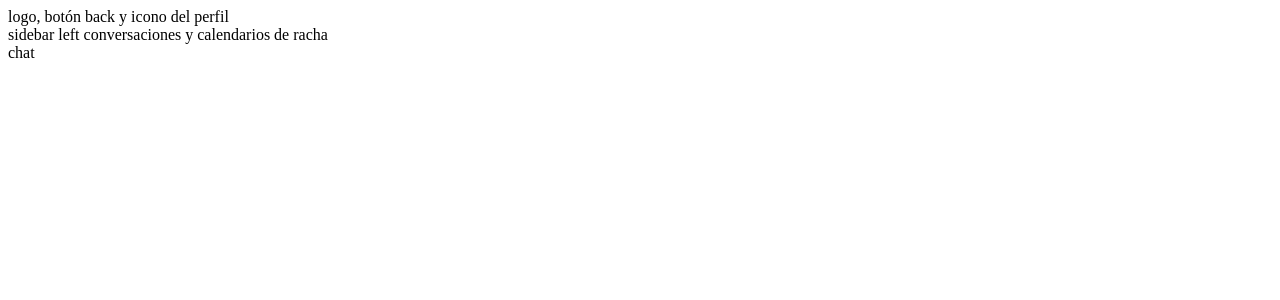
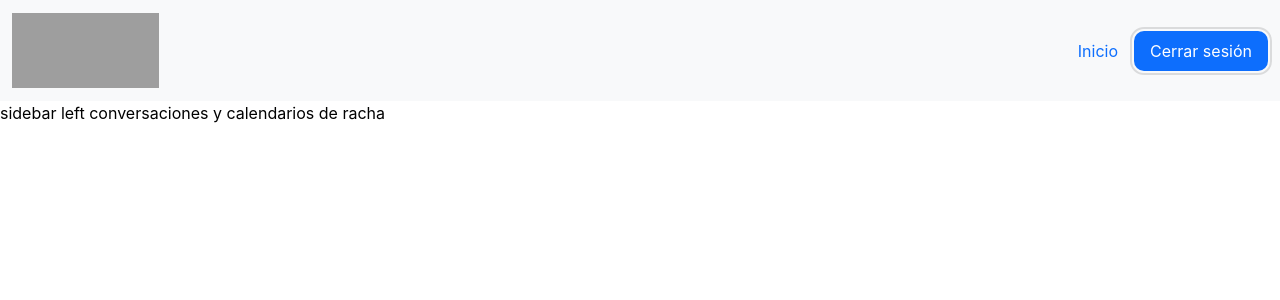
Before and after one commit to dsalazar444/JoBot_project, a Django app: page /interview/ in a window 1280 px wide. Shown: the top 300 px of the page. Run offline with Django 5.2, Linux system fonts and the light colour scheme; grey boxes are pictures that could not be loaded.

Commit message:
Update interview.html

```diff
--- a/interview_mode/templates/interview.html
+++ b/interview_mode/templates/interview.html
@@ -1,12 +1,41 @@
 <!DOCTYPE html>
-<html lang="en">
+<html lang="es">
+{% load static %}
 <head>
     <meta charset="UTF-8">
+    <meta name="viewport" content="width=device-width, initial-scale=1.0">
+    <link href="https://cdn.jsdelivr.net/npm/bootstrap@5.3.8/dist/css/bootstrap.min.css" rel="stylesheet" integrity="sha384-sRIl4kxILFvY47J16cr9ZwB07vP4J8+LH7qKQnuqkuIAvNWLzeN8tE5YBujZqJLB" crossorigin="anonymous">
+    <script src="https://cdn.jsdelivr.net/npm/bootstrap@5.3.8/dist/js/bootstrap.bundle.min.js" integrity="sha384-FKyoEForCGlyvwx9Hj09JcYn3nv7wiPVlz7YYwJrWVcXK/BmnVDxM+D2scQbITxI" crossorigin="anonymous"></script>
+    <link href="{% static 'css/base.css' %}" rel="stylesheet">
     <title>Interview Mode • JoBot</title>
+    <link rel="shortcut icon" href="{% static 'img/logo_head.png' %}">
 </head>
 <body>
-<header></header> logo, botón back y icono del perfil
-<aside></aside> sidebar left conversaciones y calendarios de racha
-<main></main> chat
+    <nav class="navbar navbar-basem navbar-expand-lg bg-body-tertiary">
+        <div class="container-fluid">
+            <a class="navbar-brand navbar-brandm" href="modo_juego.html">
+                <img src="{% static 'img/logo.png' %}" alt="JoBot logo" height="75" width="147">
+            </a>
+            <button class="navbar-toggler" type="button" data-bs-toggle="collapse" data-bs-target="#navbarTogglerDemo02" aria-controls="navbarTogglerDemo02" aria-expanded="false" aria-label="Toggle navigation">
+                <span class="navbar-toggler-icon"></span>
+            </button>
+            <div class="collapse navbar-collapse" id="navbarTogglerDemo02">
+                <ul class="nav nav-pills nav-pillsm justify-content-end w-100">
+                    <li class="nav-item nav-itemm">
+                        <a class="nav-link nav-linkm" href="#">Inicio</a>
+                    </li>
+                    <li class="nav-item nav-itemm">
+                        <a class="nav-link nav-linkm active" aria-current="page" href="#">Cerrar sesión</a>
+                    </li>
+                </ul>
+            </div>
+        </div>
+
+    </nav>
+    <aside></aside> sidebar left conversaciones y calendarios de racha
+    <main>
+        {% block content %}
+        {% endblock %}
+    </main>
 </body>
 </html>
```
